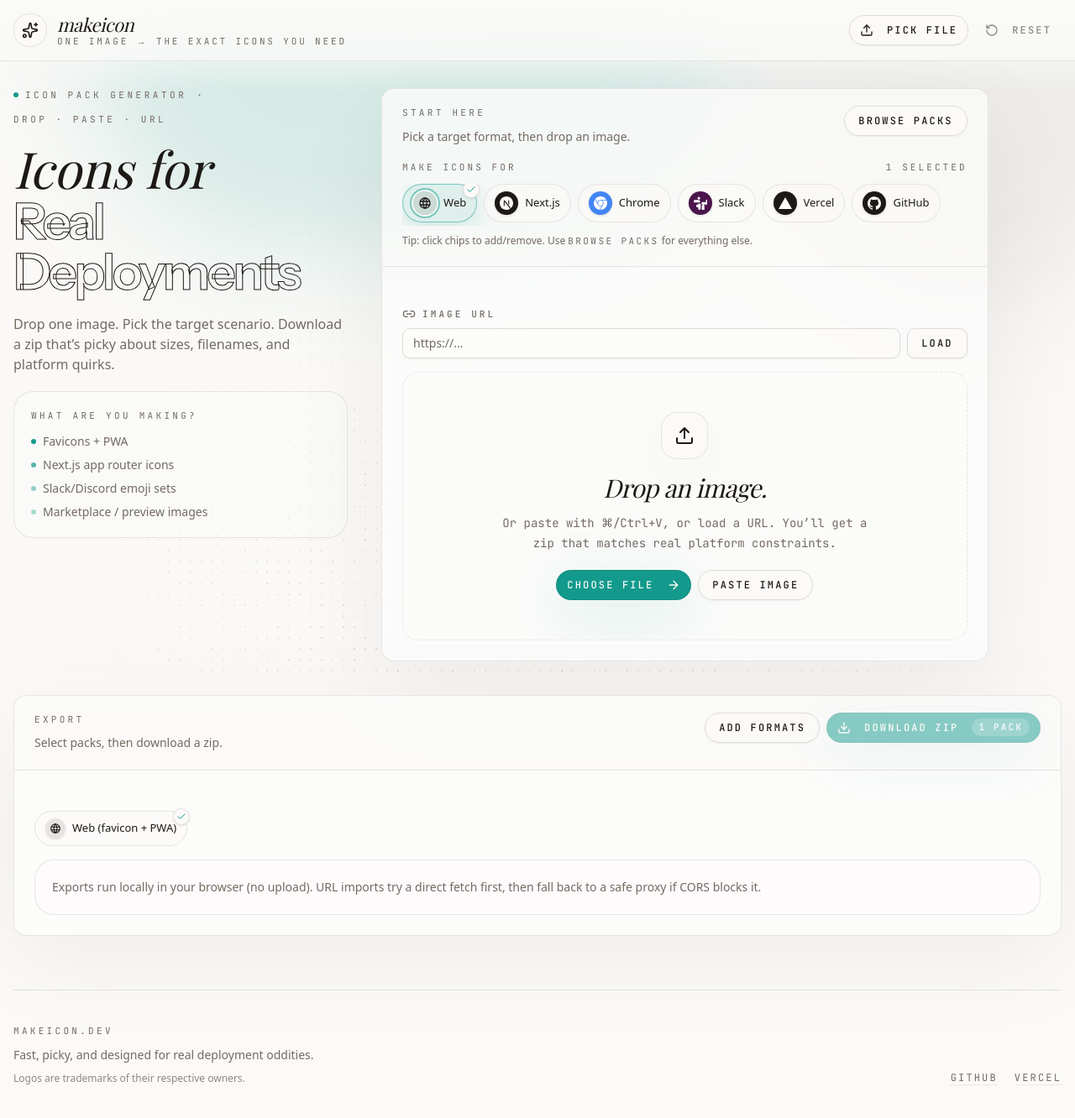
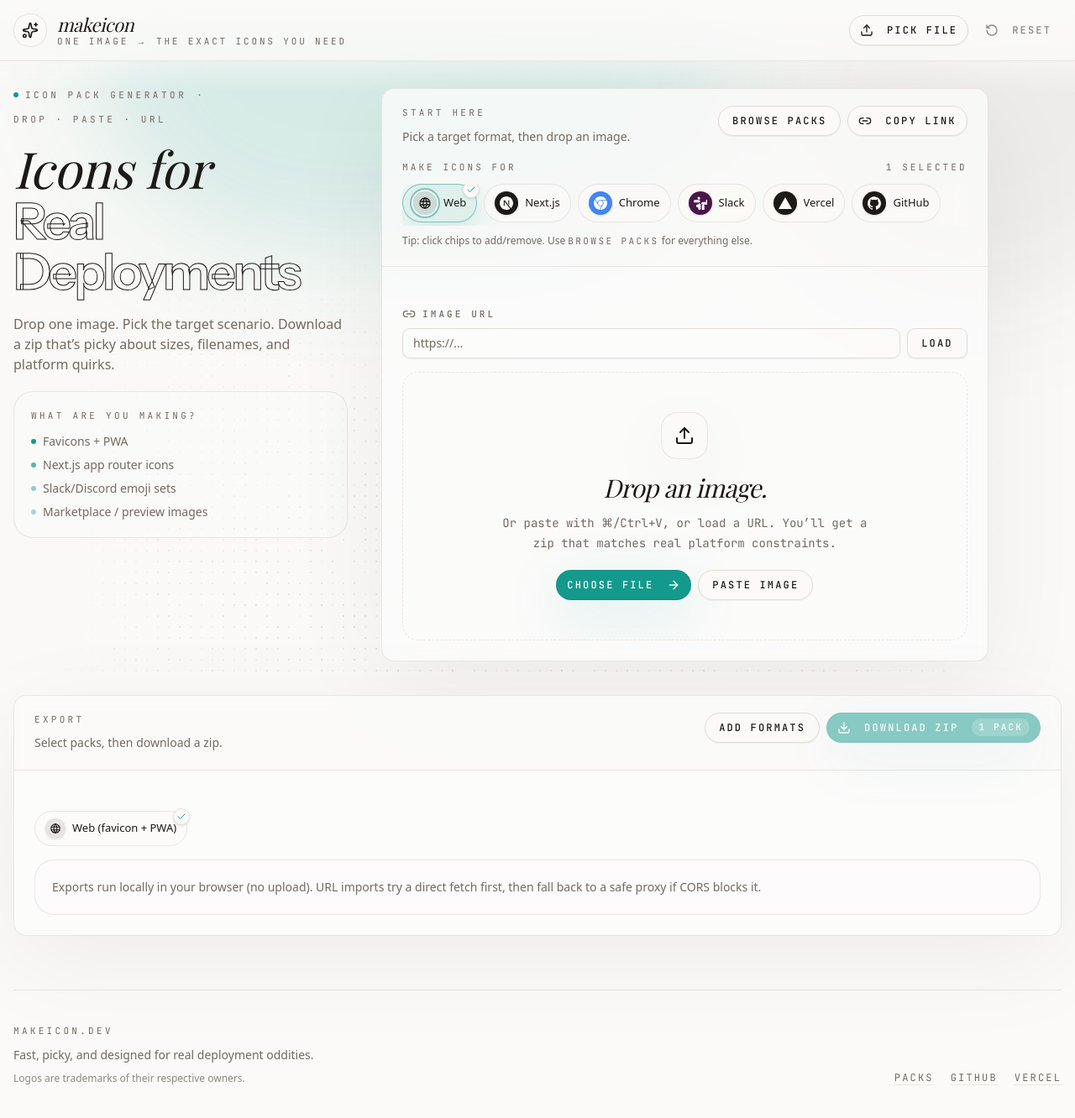
Before and after one commit to danielgwilson/makeicon, a Next.js app: page / in a window 1280 px wide. Shown: the top 1332 px of the page at 84% size. Built offline with nearby package versions, Linux system fonts and the light colour scheme.

Commit message:
Share links for selected packs (#5)
* feat: add share link button + packs nav

* fix: copy canonical share links

```diff
--- a/src/components/makeicon/icon-lab.tsx
+++ b/src/components/makeicon/icon-lab.tsx
@@ -14,6 +14,7 @@
   Upload,
 } from "lucide-react";
 import Image from "next/image";
+import Link from "next/link";
 import {
   useCallback,
   useEffect,
@@ -187,6 +188,13 @@
   return out;
 }
 
+function isDefaultSelection(selection: PackSelection): boolean {
+  for (const id of Object.keys(DEFAULT_PACKS) as MakeIconPackId[]) {
+    if (selection[id] !== DEFAULT_PACKS[id]) return false;
+  }
+  return true;
+}
+
 async function blobToBytes(blob: Blob) {
   return new Uint8Array(await blob.arrayBuffer());
 }
@@ -852,6 +860,30 @@
     }
   }, [onFiles]);
 
+  const copyShareLink = useCallback(async () => {
+    const selectedIds = (Object.keys(selected) as MakeIconPackId[]).filter(
+      (k) => selected[k],
+    );
+
+    const url = new URL("/", window.location.origin);
+    url.hash = "main-content";
+
+    if (selectedIds.length && !isDefaultSelection(selected)) {
+      url.searchParams.set("packs", selectedIds.join(","));
+    } else {
+      url.searchParams.delete("packs");
+      url.searchParams.delete("pack");
+    }
+
+    try {
+      await navigator.clipboard.writeText(url.toString());
+      toast.success("Link copied.");
+    } catch {
+      window.prompt("Copy link:", url.toString());
+      toast.message("Copy link from prompt.");
+    }
+  }, [selected]);
+
   return (
     <section
       aria-label="MakeIcon"
@@ -997,6 +1029,7 @@
                       </span>
                     </div>
                   </div>
+                  <div className="flex flex-wrap items-center gap-2">
                     <Button
                       variant="outline"
                       className="rounded-full font-mono text-[12px] uppercase tracking-[0.18em]"
@@ -1004,6 +1037,15 @@
                     >
                       Browse Packs
                     </Button>
+                    <Button
+                      variant="outline"
+                      className="rounded-full font-mono text-[12px] uppercase tracking-[0.18em]"
+                      onClick={copyShareLink}
+                    >
+                      <Link2 className="mr-2 size-4" aria-hidden="true" />
+                      Copy link
+                    </Button>
+                  </div>
                 </div>
 
                 <div className="mt-4">
@@ -1581,6 +1623,12 @@
               </div>
             </div>
             <div className="flex items-center gap-5 font-mono text-[12px] uppercase tracking-[0.18em]">
+              <Link
+                className="underline decoration-border/60 underline-offset-4 hover:text-foreground"
+                href="/packs"
+              >
+                Packs
+              </Link>
               <a
                 className="underline decoration-border/60 underline-offset-4 hover:text-foreground"
                 href="https://github.com/danielgwilson/makeicon"
```
Lines whose indentation alone changed are shown as unchanged.
